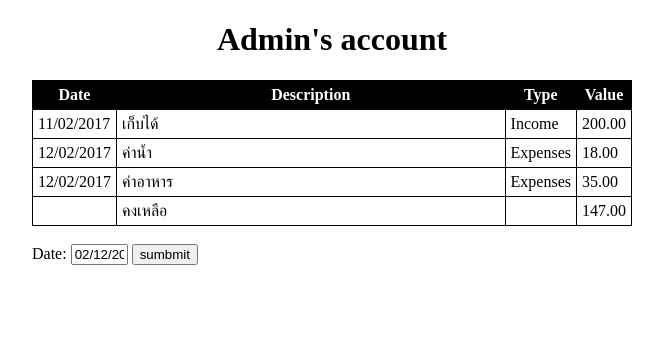
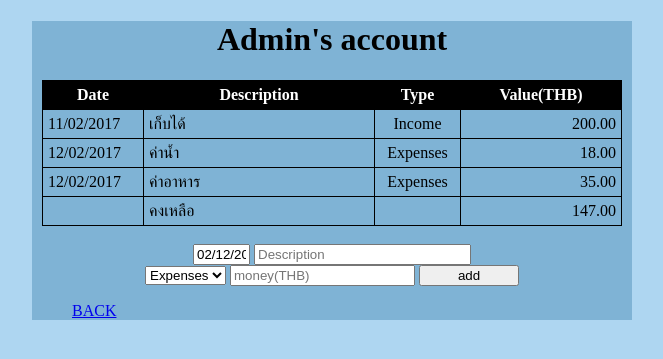
Before and after one commit to a5810130/accounts, a Django app: page /accounts/1/ in a window 1280 px wide. Shown: the top 359 px of the page, without its empty margins (308-971 px from the left). Run offline with Django 3.2, Linux system fonts and the light colour scheme; data comes from the database, SQL or seed files in the repository; some libraries are stand-ins or nearby versions.

Commit message:
add input form

```diff
--- a/accounts/templates/accounts/detail.html
+++ b/accounts/templates/accounts/detail.html
@@ -7,7 +7,7 @@
     <meta name="viewport" content="width=device-width, initial-scale=1">
     <title>jQuery UI Datepicker - Default functionality</title>
     <link rel="stylesheet" href="//code.jquery.com/ui/1.12.1/themes/base/jquery-ui.css">
-    <link rel="stylesheet" href="/resources/demos/style.css">
+    {#<link rel="stylesheet" href="/resources/demos/style.css">#}
     <script src="https://code.jquery.com/jquery-1.12.4.js"></script>
     <script src="https://code.jquery.com/ui/1.12.1/jquery-ui.js"></script>
     <script>
@@ -30,18 +30,21 @@
     }
 </style>
 </head>
-<body>
+<body style="background-color:#aed6f1;">
 <div    align="center"
         style=" width:600px;
-                margin:auto;">
+                margin:auto;
+                background-color:#7fb3d5;">
+    {# PAGE HEAD #}
     <h1>{{account.name}}'s account</h1>
+    {# Show list #}
     {% if account.list_set.all %}
-        <table>
+        <table width="580px">
             <tr>
-                <th> Date </th>
-                <th width="600px"> Description </th>
-                <th> Type </th>
-                <th> Value </th>
+                <th width="90px"> Date </th>
+                <th> Description </th>
+                <th width="75px"> Type </th>
+                <th width="150px"> Value(THB) </th>
             </tr>
             {% regroup account.list_set.all|dictsort:"date" by date as order_list %}
             {% for date in order_list %}
@@ -49,8 +52,8 @@
                 <tr>
                     <td> {{date.grouper|date:"d/m/Y" }} </td>
                     <td> {{list.description}} </td>
-                    <td> {{list.get_listType_display}} </td>
-                    <td> {{list.value}} </td>
+                    <td><center> {{list.get_listType_display}} </center></td>
+                    <td style="text-align:right;"> {{list.value}} </td>
                 </tr>
                 {% endfor %}
             {% endfor %}
@@ -58,16 +61,28 @@
                 <td></td>
                 <td>คงเหลือ</td>
                 <td></td>
-                <td>{{account.amount}}</td>
+                <td style="text-align:right;">{{account.amount}}</td>
             </tr>
         </table><br>
     {% endif %}
-    <div align="left">
-    <form name="input" action={% url 'accounts:index' %} method="">
-    Date: <input type="text" id="datepicker" size="4" value={% now "SHORT_DATE_FORMAT" %}>
-    <input type="submit" value="sumbmit">
+    {# end Show list #}
+    {# add list #}
+    <div align="center">
+    <form name="input" action={# url 'accounts:add' account.id #} method="post">
+        <input type="text" id="datepicker" size="4" value={% now "SHORT_DATE_FORMAT" %} name="date">
+        <input type="text" name="description" placeholder="Description" size=24>
+        <br>
+        <select name="type">
+            <option value="income">Income</option>
+            <option value="expenses" selected>Expenses</option>
+        </select>
+        <input type="number" placeholder="money(THB)" name="value" >
+        <input type="submit" value="add" style="width:100px;">
     </form>
     </div>
+    {# end add list #}
+    <div align="left">
+    <ul><a href={% url 'accounts:index' %}>BACK</a></div>
 </div>
 </body>
 </html>
```
Also changed, not shown: accounts/templates/accounts/index.html (+10 -9 lines).
